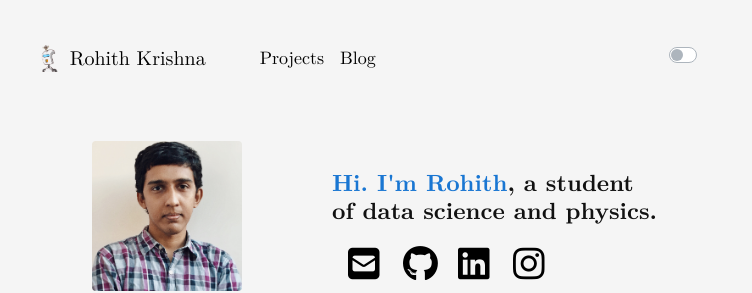
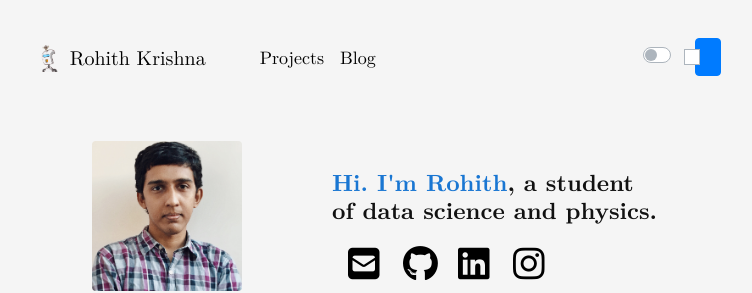
Before and after one commit to rohithmay/rohithmay.github.io, a Jekyll site: the page built from index.md, in a window 1280 px wide. Shown: the top 293 px of the page, without its empty margins (263-1015 px from the left). Built offline with Jekyll 4.4.1, drawn with Linux system fonts in a browser that asks for light colours; nearby versions of some CDN libraries; a style sheet for code colours, icons or effects is not loaded.

Commit message:
Update navbar.html

```diff
--- a/_includes/navbar.html
+++ b/_includes/navbar.html
@@ -38,6 +38,19 @@
         </div>
 
 
+  <button type="button" class="btn btn-primary" data-toggle="button" aria-pressed="false" autocomplete="off">
+    <a data-toggle="tooltip"
+             data-placement="bottom"
+             title="Dark Mode">
+    <input type="checkbox" class="custom-control-input" id="darkSwitch">
+    <label class="custom-control-label" for="darkSwitch">
+      <!-- 🌓 -->
+
+    </label></a>
+</button>
+
+
+
 <!-- For dark mode switch without toggler -->
 
         <!-- <div class="nav-link">
```
